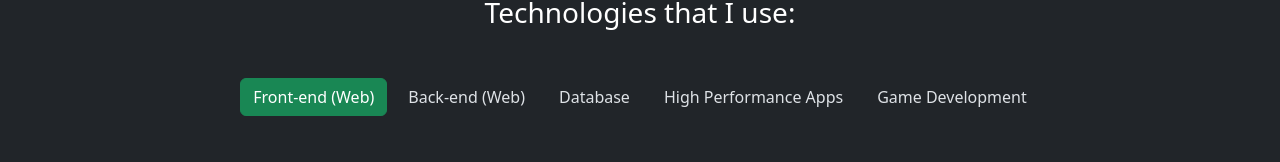
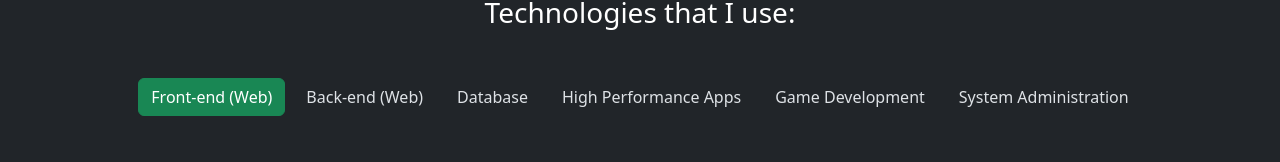
Before and after one commit to habdig7oficial/mateus-curriculum, a Vue app: page / in a window 1280 px wide. Shown: the part 400-562 px from the top of the page. Built offline with nearby package versions, Linux system fonts and the light colour scheme; grey boxes are pictures that could not be loaded.

Commit message:
docker add

```diff
--- a/src/components/Modal.vue
+++ b/src/components/Modal.vue
@@ -17,7 +17,7 @@
                                 <div class="card-body">
                                     <h5 class="card-title text-center">{{ framework.name }}</h5>
                                     <p class="text-muted text-center">(examples)</p>
-                                    <ul v-if="typeof framework.examples?.length == 'number' && framework.examples?.length > 0" class="d-flex justify-content-center">
+                                    <ul v-if="typeof framework.examples?.length == 'number' && framework.examples?.length > 0" class="d-flex justify-content-center align-items-center flex-column">
                                         <li v-for="ex of framework.examples" class="card-text"><a :href="ex.link">{{ ex.name }}</a></li>
                                     </ul>
                                     <ul v-else-if="false">
--- a/src/fake-api/langs-fake-api.ts
+++ b/src/fake-api/langs-fake-api.ts
@@ -279,6 +279,30 @@ let languages: Array<langs> = [
         ],
         score: 3,
         nickname: "mongo"
+    },
+    {
+        name: "Docker",
+        logo: "https://www.docker.com/wp-content/uploads/2023/08/logo-guide-logos-1.svg",
+        learning_type: "informal learning",
+        used_for: ["System Administration"],
+        frameworks: [
+            {
+                name: "Dockerfile",
+                logo: "https://www.docker.com/wp-content/uploads/2023/08/logo-guide-logos-1.svg",
+                examples: [
+                    {
+                        name: "MedTempo Back-end",
+                        link: "https://github.com/MedTempo/MedTempo-Ruby-Backend.git"
+                    },
+                    {
+                        name: "Floriculture (2º year)",
+                        link: "https://github.com/habdig7oficial/Floricultura/tree/ts"
+                    },
+                ]
+            }
+        ],
+        score: 4,
+        nickname: "docker"
     }
 
 ]
--- a/src/interfaces/tech-interface.ts
+++ b/src/interfaces/tech-interface.ts
@@ -1,4 +1,4 @@
-export type uses = "Front-end (Web)" | "Back-end (Web)" | "Database" | "High Performance Apps" | "Game Development"
+export type uses = "Front-end (Web)" | "Back-end (Web)" | "Database" | "High Performance Apps" | "Game Development" | "System Administration"
 
 export interface impl {
     name: string
--- a/src/views/Index.vue
+++ b/src/views/Index.vue
@@ -15,6 +15,7 @@ interface carousels {
   performance: Array<carousel>,
   db: Array<carousel>,
   game_dev: Array<carousel>,
+  sys_adm: Array<carousel>
 }
 
 
@@ -24,11 +25,12 @@ let Areas: Array<string> = [
   "Database",
   "High Performance Apps",
   "Game Development",
+  "System Administration"
 ]
 
-type keys = "front" | "back" | "performance" | "db" | "game_dev"
+type keys = "front" | "back" | "performance" | "db" | "game_dev" | "sys_adm"
 
-let carouselObj: carousels = { front: [], back: [], performance: [], db: [], game_dev: [] }
+let carouselObj: carousels = { front: [], back: [], performance: [], db: [], game_dev: [], sys_adm: [] }
 
 for (let i = 0; i < Languages.length; i++) {
 
@@ -92,6 +94,18 @@ for (let i = 0; i < Languages.length; i++) {
         learning_type: Languages[i].learning_type
       })
     }
+  }
+
+  if (Languages[i].used_for.includes("System Administration")) {
+    carouselObj.sys_adm?.push({
+      title: Languages[i].name,
+      subtitle: Languages[i].name,
+      image: Languages[i].logo,
+      carousel_item_target: `sys_adm-${Languages[i].nickname || Languages[i].name}`,
+      frameworks: Languages[i].frameworks,
+      score: Languages[i].score,
+      learning_type: Languages[i].learning_type
+    })
   }
 
 }
@@ -163,6 +177,14 @@ let selected_area: Ref<number> = ref(0);
         </div>
       </div>
     </Transition>
+    <Transition name="slide-fade">
+      <div v-show="selected_area == Areas.indexOf('System Administration')" id="langs4">
+        <div class="d-flex justify-content-center">
+          <Carousel carousel_id="sys_adm" :carousel="carouselObj.sys_adm" />
+        </div>
+      </div>
+    </Transition>
+
 
     <p class="text-center text-muted">(click in the image too see more info)</p>
 
```
Also changed, not shown: 5 other files (tests, documents, lock files or other folders).
